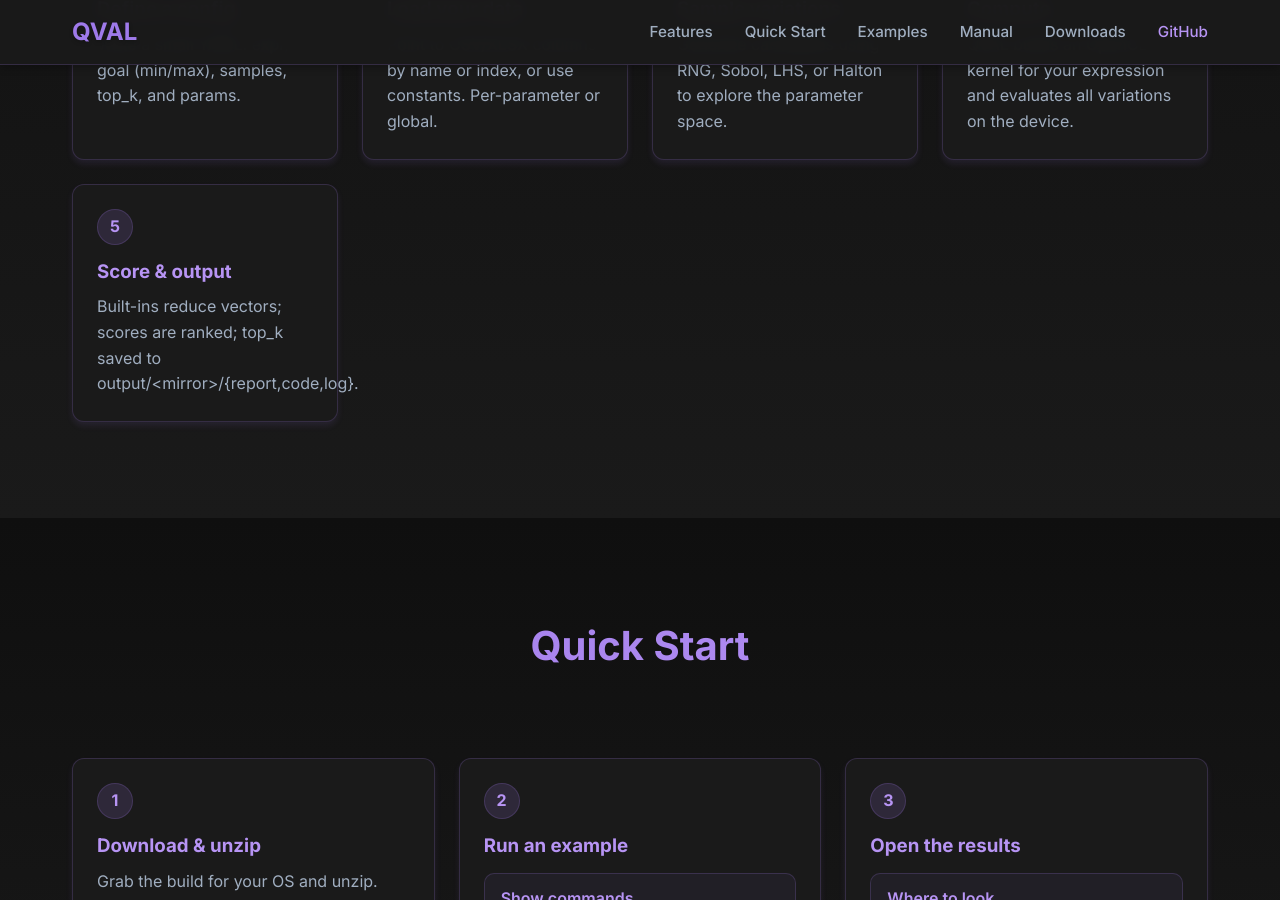
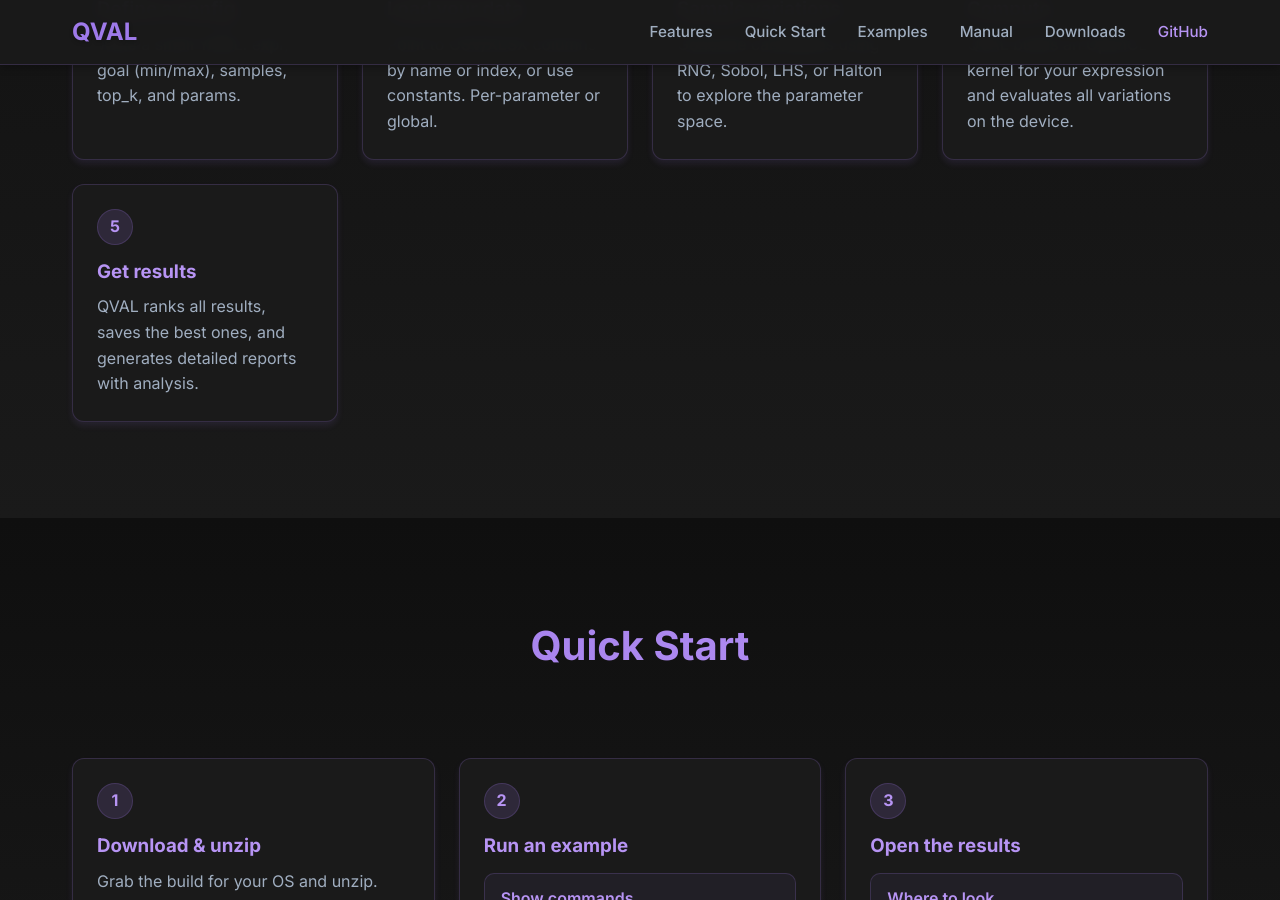
Before and after one commit to mdx1358/qval, a Jekyll site: the page built from index.md, in a window 1280 px wide and 900 px high, scrolled down 1922 px. Built offline with Jekyll 4.4.1, drawn with Linux system fonts in a browser that asks for light colours.

Commit message:
Fix step 5 text to be clearer and more user-friendly
- Change 'Score & output' to 'Get results'
- Replace technical jargon about built-ins and file paths
- Use simple language: 'ranks all results, saves the best ones, generates detailed reports'
- Fixes text overflow issue in step card layout

```diff
--- a/index.md
+++ b/index.md
@@ -83,8 +83,8 @@ title: Home
           </div>
           <div class="step-card">
             <div class="step-num">5</div>
-            <h3>Score & output</h3>
-            <p>Built-ins reduce vectors; scores are ranked; top_k saved to output/&lt;mirror&gt;/{report,code,log}.</p>
+            <h3>Get results</h3>
+            <p>QVAL ranks all results, saves the best ones, and generates detailed reports with analysis.</p>
           </div>
         </div>
       </div>
```
